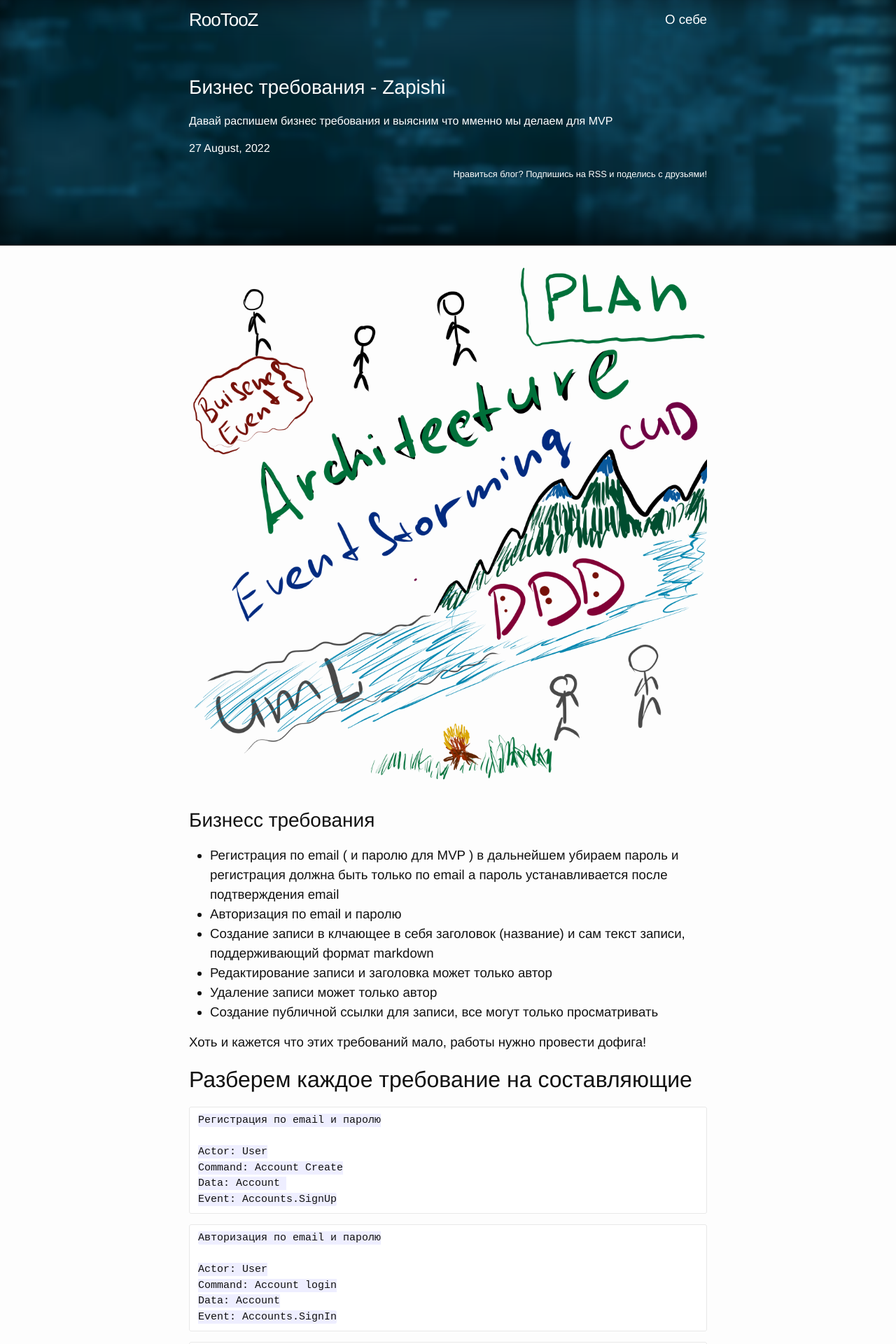
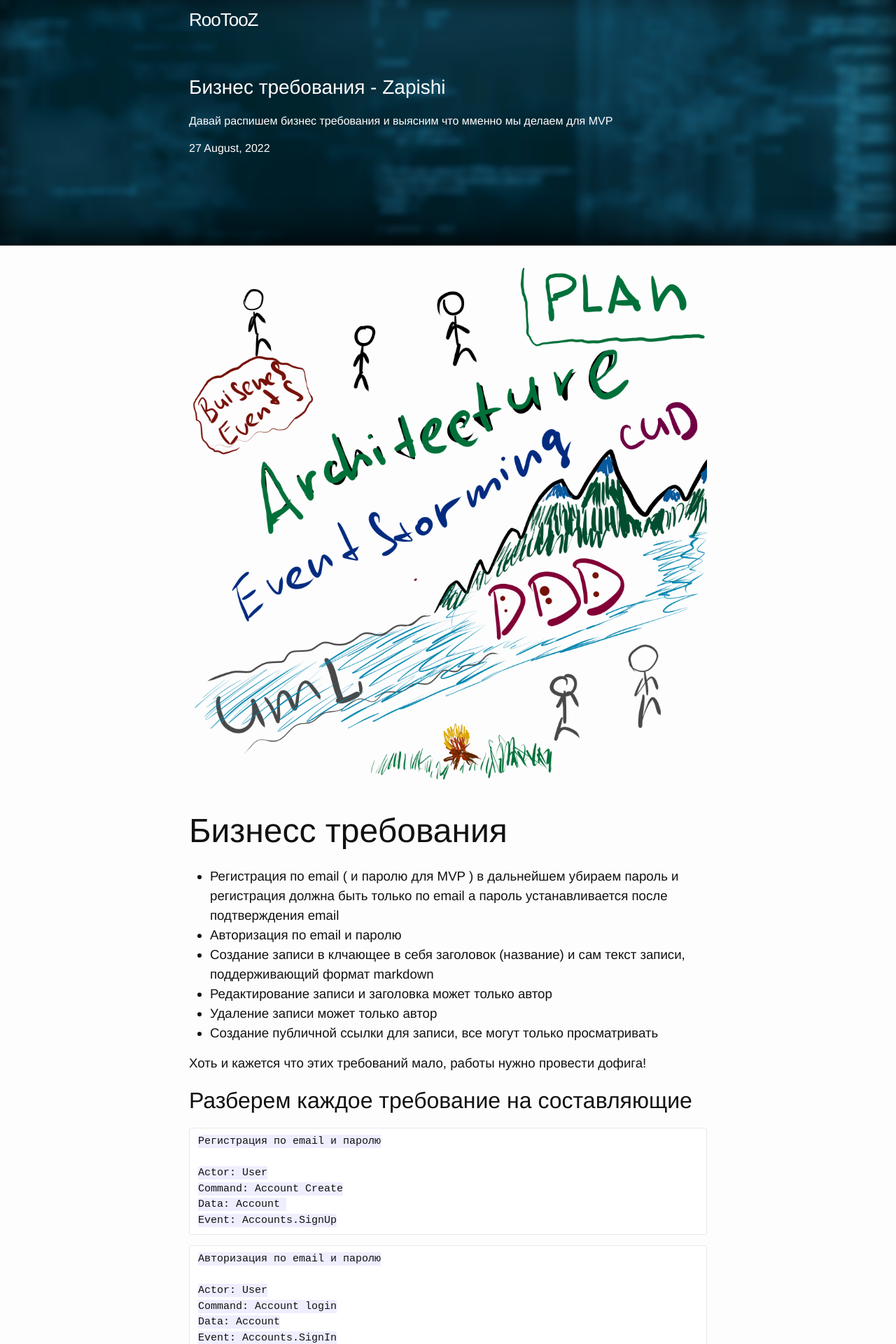
Before and after one commit to RooTooZ/rootooz.github.io, a Jekyll site: the page built from _posts/2022-08-27-buiseness-rules.md, in a window 1280 px wide. Shown: the top 1920 px of the page at 70% size. Built offline with Jekyll 4.4.1, drawn with Linux system fonts in a browser that asks for light colours; nearby versions of some CDN libraries.

Commit message:
New areticle

```diff
--- a/_includes/footer.html
+++ b/_includes/footer.html
@@ -12,36 +12,36 @@
       </div>
 
       <div class="footer-col  footer-col-2">
-        <ul class="social-media-list">
-          {% if site.github_username %}
-          <li>
-            <a target="_blank" href="https://github.com/{{ site.github_username }}">
-              <span class="icon  icon--github">
-                <svg viewBox="0 0 16 16">
-                  <path fill="#828282" d="M7.999,0.431c-4.285,0-7.76,3.474-7.76,7.761 c0,3.428,2.223,6.337,5.307,7.363c0.388,0.071,0.53-0.168,0.53-0.374c0-0.184-0.007-0.672-0.01-1.32 c-2.159,0.469-2.614-1.04-2.614-1.04c-0.353-0.896-0.862-1.135-0.862-1.135c-0.705-0.481,0.053-0.472,0.053-0.472 c0.779,0.055,1.189,0.8,1.189,0.8c0.692,1.186,1.816,0.843,2.258,0.645c0.071-0.502,0.271-0.843,0.493-1.037 C4.86,11.425,3.049,10.76,3.049,7.786c0-0.847,0.302-1.54,0.799-2.082C3.768,5.507,3.501,4.718,3.924,3.65 c0,0,0.652-0.209,2.134,0.796C6.677,4.273,7.34,4.187,8,4.184c0.659,0.003,1.323,0.089,1.943,0.261 c1.482-1.004,2.132-0.796,2.132-0.796c0.423,1.068,0.157,1.857,0.077,2.054c0.497,0.542,0.798,1.235,0.798,2.082 c0,2.981-1.814,3.637-3.543,3.829c0.279,0.24,0.527,0.713,0.527,1.437c0,1.037-0.01,1.874-0.01,2.129 c0,0.208,0.14,0.449,0.534,0.373c3.081-1.028,5.302-3.935,5.302-7.362C15.76,3.906,12.285,0.431,7.999,0.431z"/>
-                </svg>
-              </span>
+        <!-- <ul class="social-media-list"> -->
+        <!--   {% if site.github_username %} -->
+        <!--   <li> -->
+        <!--     <a target="_blank" href="https://github.com/{{ site.github_username }}"> -->
+        <!--       <span class="icon  icon--github"> -->
+        <!--         <svg viewBox="0 0 16 16"> -->
+        <!--           <path fill="#828282" d="M7.999,0.431c-4.285,0-7.76,3.474-7.76,7.761 c0,3.428,2.223,6.337,5.307,7.363c0.388,0.071,0.53-0.168,0.53-0.374c0-0.184-0.007-0.672-0.01-1.32 c-2.159,0.469-2.614-1.04-2.614-1.04c-0.353-0.896-0.862-1.135-0.862-1.135c-0.705-0.481,0.053-0.472,0.053-0.472 c0.779,0.055,1.189,0.8,1.189,0.8c0.692,1.186,1.816,0.843,2.258,0.645c0.071-0.502,0.271-0.843,0.493-1.037 C4.86,11.425,3.049,10.76,3.049,7.786c0-0.847,0.302-1.54,0.799-2.082C3.768,5.507,3.501,4.718,3.924,3.65 c0,0,0.652-0.209,2.134,0.796C6.677,4.273,7.34,4.187,8,4.184c0.659,0.003,1.323,0.089,1.943,0.261 c1.482-1.004,2.132-0.796,2.132-0.796c0.423,1.068,0.157,1.857,0.077,2.054c0.497,0.542,0.798,1.235,0.798,2.082 c0,2.981-1.814,3.637-3.543,3.829c0.279,0.24,0.527,0.713,0.527,1.437c0,1.037-0.01,1.874-0.01,2.129 c0,0.208,0.14,0.449,0.534,0.373c3.081-1.028,5.302-3.935,5.302-7.362C15.76,3.906,12.285,0.431,7.999,0.431z"/> -->
+        <!--         </svg> -->
+        <!--       </span> -->
 
-              <span class="username">{{ site.github_username }}</span>
-            </a>
-          </li>
-          {% endif %}
+        <!--       <span class="username">{{ site.github_username }}</span> -->
+        <!--     </a> -->
+        <!--   </li> -->
+        <!--   {% endif %} -->
 
-          {% if site.twitter_username %}
-          <li>
-            <a target="_blank" href="https://twitter.com/{{ site.twitter_username }}">
-              <span class="icon  icon--twitter">
-                <svg viewBox="0 0 16 16">
-                  <path fill="#828282" d="M15.969,3.058c-0.586,0.26-1.217,0.436-1.878,0.515c0.675-0.405,1.194-1.045,1.438-1.809
-                  c-0.632,0.375-1.332,0.647-2.076,0.793c-0.596-0.636-1.446-1.033-2.387-1.033c-1.806,0-3.27,1.464-3.27,3.27 c0,0.256,0.029,0.506,0.085,0.745C5.163,5.404,2.753,4.102,1.14,2.124C0.859,2.607,0.698,3.168,0.698,3.767 c0,1.134,0.577,2.135,1.455,2.722C1.616,6.472,1.112,6.325,0.671,6.08c0,0.014,0,0.027,0,0.041c0,1.584,1.127,2.906,2.623,3.206 C3.02,9.402,2.731,9.442,2.433,9.442c-0.211,0-0.416-0.021-0.615-0.059c0.416,1.299,1.624,2.245,3.055,2.271 c-1.119,0.877-2.529,1.4-4.061,1.4c-0.264,0-0.524-0.015-0.78-0.046c1.447,0.928,3.166,1.469,5.013,1.469 c6.015,0,9.304-4.983,9.304-9.304c0-0.142-0.003-0.283-0.009-0.423C14.976,4.29,15.531,3.714,15.969,3.058z"/>
-                </svg>
-              </span>
+        <!--   {% if site.twitter_username %} -->
+        <!--   <li> -->
+        <!--     <a target="_blank" href="https://twitter.com/{{ site.twitter_username }}"> -->
+        <!--       <span class="icon  icon--twitter"> -->
+        <!--         <svg viewBox="0 0 16 16"> -->
+        <!--           <path fill="#828282" d="M15.969,3.058c-0.586,0.26-1.217,0.436-1.878,0.515c0.675-0.405,1.194-1.045,1.438-1.809 -->
+        <!--           c-0.632,0.375-1.332,0.647-2.076,0.793c-0.596-0.636-1.446-1.033-2.387-1.033c-1.806,0-3.27,1.464-3.27,3.27 c0,0.256,0.029,0.506,0.085,0.745C5.163,5.404,2.753,4.102,1.14,2.124C0.859,2.607,0.698,3.168,0.698,3.767 c0,1.134,0.577,2.135,1.455,2.722C1.616,6.472,1.112,6.325,0.671,6.08c0,0.014,0,0.027,0,0.041c0,1.584,1.127,2.906,2.623,3.206 C3.02,9.402,2.731,9.442,2.433,9.442c-0.211,0-0.416-0.021-0.615-0.059c0.416,1.299,1.624,2.245,3.055,2.271 c-1.119,0.877-2.529,1.4-4.061,1.4c-0.264,0-0.524-0.015-0.78-0.046c1.447,0.928,3.166,1.469,5.013,1.469 c6.015,0,9.304-4.983,9.304-9.304c0-0.142-0.003-0.283-0.009-0.423C14.976,4.29,15.531,3.714,15.969,3.058z"/> -->
+        <!--         </svg> -->
+        <!--       </span> -->
 
-              <span class="username">{{ site.twitter_username }}</span>
-            </a>
-          </li>
-          {% endif %}
-        </ul>
+        <!--       <span class="username">{{ site.twitter_username }}</span> -->
+        <!--     </a> -->
+        <!--   </li> -->
+        <!--   {% endif %} -->
+        <!-- </ul> -->
       </div>
 
       <div class="footer-col  footer-col-3">
--- a/_includes/head.html
+++ b/_includes/head.html
@@ -5,4 +5,5 @@
   <link rel="stylesheet" href="{{ "/css/main.css" | prepend: site.baseurl }}">
   <link rel="alternate" type="application/rss+xml" title="{{ site.title }}" href="{{ "/feed.xml" | prepend: site.baseurl | prepend: site.url }}" />
   <meta name="google-site-verification" content="z1fzOClHULV_jDxNGVd5vJsgO0gkWDgsi1Nf-7sUAN0" />
+  {% seo %}
 </head>
--- a/_includes/header.html
+++ b/_includes/header.html
@@ -5,23 +5,23 @@
 
     <a class="site-title white" href="{{ site.baseurl }}/">{{ site.title }}</a>
 
-    <nav class="site-nav">
-      <a href="#" class="menu-icon">
-        <svg viewBox="0 0 18 15">
-          <path fill="#424242" d="M18,1.484c0,0.82-0.665,1.484-1.484,1.484H1.484C0.665,2.969,0,2.304,0,1.484l0,0C0,0.665,0.665,0,1.484,0 h15.031C17.335,0,18,0.665,18,1.484L18,1.484z"/>
-          <path fill="#424242" d="M18,7.516C18,8.335,17.335,9,16.516,9H1.484C0.665,9,0,8.335,0,7.516l0,0c0-0.82,0.665-1.484,1.484-1.484 h15.031C17.335,6.031,18,6.696,18,7.516L18,7.516z"/>
-          <path fill="#424242" d="M18,13.516C18,14.335,17.335,15,16.516,15H1.484C0.665,15,0,14.335,0,13.516l0,0 c0-0.82,0.665-1.484,1.484-1.484h15.031C17.335,12.031,18,12.696,18,13.516L18,13.516z"/>
-        </svg>
-      </a>
+    <!-- <nav class="site-nav"> -->
+    <!--   <!-1- <a href="#" class="menu-icon"> -1-> -->
+    <!--   <!-1-   <svg viewBox="0 0 18 15"> -1-> -->
+    <!--   <!-1-     <path fill="#424242" d="M18,1.484c0,0.82-0.665,1.484-1.484,1.484H1.484C0.665,2.969,0,2.304,0,1.484l0,0C0,0.665,0.665,0,1.484,0 h15.031C17.335,0,18,0.665,18,1.484L18,1.484z"/> -1-> -->
+    <!--   <!-1-     <path fill="#424242" d="M18,7.516C18,8.335,17.335,9,16.516,9H1.484C0.665,9,0,8.335,0,7.516l0,0c0-0.82,0.665-1.484,1.484-1.484 h15.031C17.335,6.031,18,6.696,18,7.516L18,7.516z"/> -1-> -->
+    <!--   <!-1-     <path fill="#424242" d="M18,13.516C18,14.335,17.335,15,16.516,15H1.484C0.665,15,0,14.335,0,13.516l0,0 c0-0.82,0.665-1.484,1.484-1.484h15.031C17.335,12.031,18,12.696,18,13.516L18,13.516z"/> -1-> -->
+    <!--   <!-1-   </svg> -1-> -->
+    <!--   <!-1- </a> -1-> -->
 
-      <div class="trigger">
-        {% for page in site.pages %}
-          {% if page.title %}
-          <a class="page-link" href="{{ page.url | prepend: site.baseurl }}">{{ page.title }}</a>
-          {% endif %}
-        {% endfor %}
-      </div>
-    </nav>
+    <!--   <div class="trigger"> -->
+    <!--     <!-1- {% for page in site.pages %} -1-> -->
+    <!--     <!-1-   {% if page.title %} -1-> -->
+    <!--     <!-1-   <a class="page-link" href="{{ page.url | prepend: site.baseurl }}">{{ page.title }}</a> -1-> -->
+    <!--     <!-1-   {% endif %} -1-> -->
+    <!--     <!-1- {% endfor %} -1-> -->
+    <!--   </div> -->
+    <!-- </nav> -->
 
   </div>
   <div class="wrapper description">
@@ -30,8 +30,8 @@
     <p>{{ page.pre_lozung }}{{ page.date | date: "%-d %B, %Y" }}</p>
   </div>
   <div class="wrapper social-header">
-      Нравиться блог? <a class="white" href="{{ "/feed.xml" | prepend: site.baseurl }}">Подпишись на RSS</a> и поделись с друзьями!
-      <div class="ya-share2" data-services="vkontakte,twitter,facebook,gplus" data-counter></div>
+      <!-- Нравиться блог? <a class="white" href="{{ "/feed.xml" | prepend: site.baseurl }}">Подпишись на RSS</a> и поделись с друзьями! -->
+      <!-- <div class="ya-share2" data-services="vkontakte,twitter,facebook,gplus" data-counter></div> -->
   </div>
 
 </header>
--- a/_sass/_layout.scss
+++ b/_sass/_layout.scss
@@ -239,6 +239,14 @@
 .post-content {
     margin-bottom: $spacing-unit;
 
+    h1 {
+        font-size: 48px;
+
+        @include media-query($on-laptop) {
+            font-size: 28px;
+        }
+    }
+
     h2 {
         font-size: 32px;
 
--- a/index.html
+++ b/index.html
@@ -2,9 +2,8 @@
 layout: default
 pre_header: 'Блог про программирование'
 pre_text: >
-    В этом блоге я буду рассказывать о разработке открытого программного обеспечения,
-    а так же рассказывать о проблемах и решениях с которыми сталкивался при разработке.
-pre_lozung: Программируйте открыто!
+    Разрабатываю приложение на микросервисной архитектуре с асинхронной коммуникацией
+pre_lozung: Более подробно у меня в телеге, так что <a href="https://t.me/progkit">присоединяйся в телеграмм группу @progkit</a>
 ---
 
 <div class="home">
```
Also changed, not shown: _posts/2022-08-27-buiseness-rules.md (+2 -2 lines), Gemfile.lock, 2 other files.
